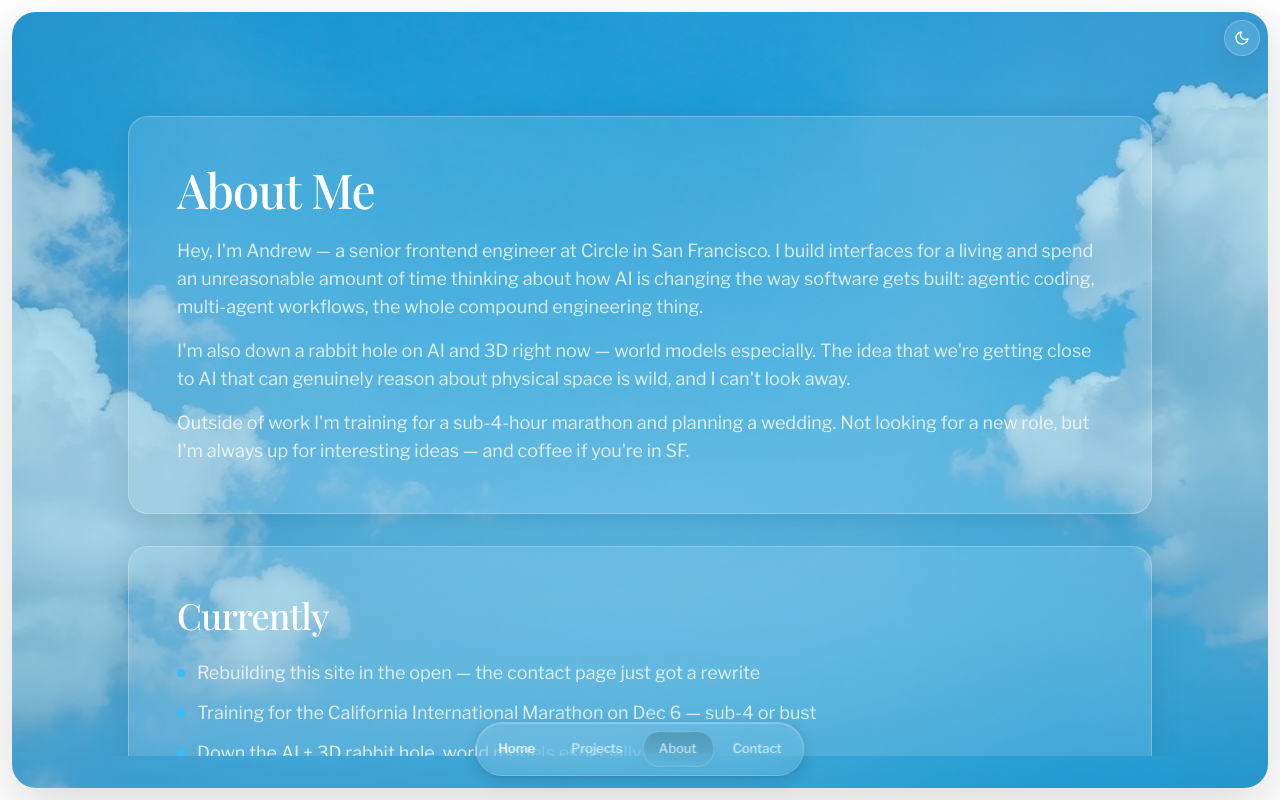
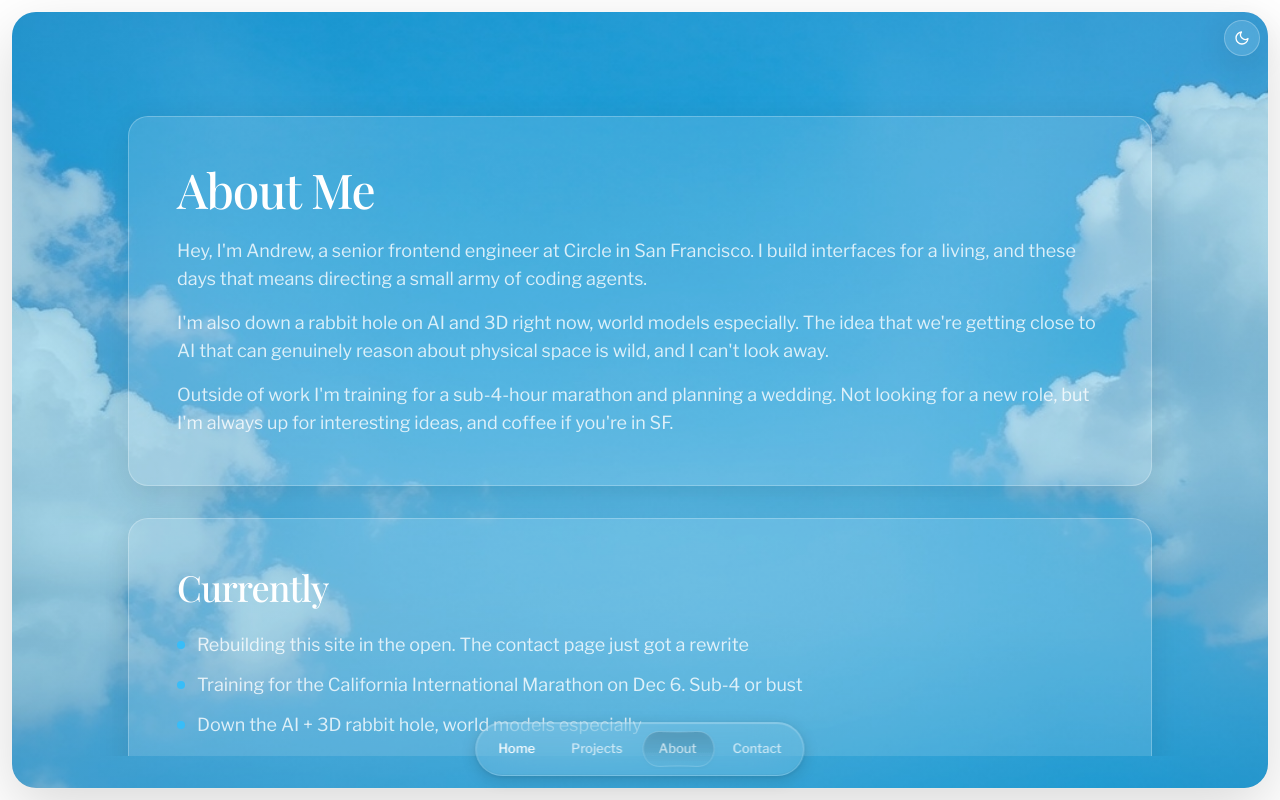
Before and after one commit to andrewgarrison/agarrison.dev, a Next.js app: page / in a window 1280 px wide. Both pictures are taken after a click on the button "About". Built offline with nearby package versions, Linux system fonts and the light colour scheme; no server answers; a web font is replaced by a local one.

Commit message:
remove em-dashes, reframe AI line in about bio

```diff
--- a/src/components/sections/About.tsx
+++ b/src/components/sections/About.tsx
@@ -59,8 +59,8 @@ const skills = [
 ];
 
 const currently = [
-  'Rebuilding this site in the open — the contact page just got a rewrite',
-  'Training for the California International Marathon on Dec 6 — sub-4 or bust',
+  'Rebuilding this site in the open. The contact page just got a rewrite',
+  'Training for the California International Marathon on Dec 6. Sub-4 or bust',
   'Down the AI + 3D rabbit hole, world models especially',
   'Planning a wedding for September 2027',
 ];
@@ -131,19 +131,18 @@ export const About = forwardRef<HTMLElement>((props, ref) => {
           </h2>
           <div className="section-content space-y-4 text-base sm:text-lg text-white/80">
             <p>
-              Hey, I&apos;m Andrew — a senior frontend engineer at Circle in San Francisco. I build
-              interfaces for a living and spend an unreasonable amount of time thinking about how AI
-              is changing the way software gets built: agentic coding, multi-agent workflows, the
-              whole compound engineering thing.
+              Hey, I&apos;m Andrew, a senior frontend engineer at Circle in San Francisco. I build
+              interfaces for a living, and these days that means directing a small army of coding
+              agents.
             </p>
             <p>
-              I&apos;m also down a rabbit hole on AI and 3D right now — world models especially. The
+              I&apos;m also down a rabbit hole on AI and 3D right now, world models especially. The
               idea that we&apos;re getting close to AI that can genuinely reason about physical space
               is wild, and I can&apos;t look away.
             </p>
             <p>
               Outside of work I&apos;m training for a sub-4-hour marathon and planning a wedding. Not
-              looking for a new role, but I&apos;m always up for interesting ideas — and coffee if
+              looking for a new role, but I&apos;m always up for interesting ideas, and coffee if
               you&apos;re in SF.
             </p>
           </div>
```
